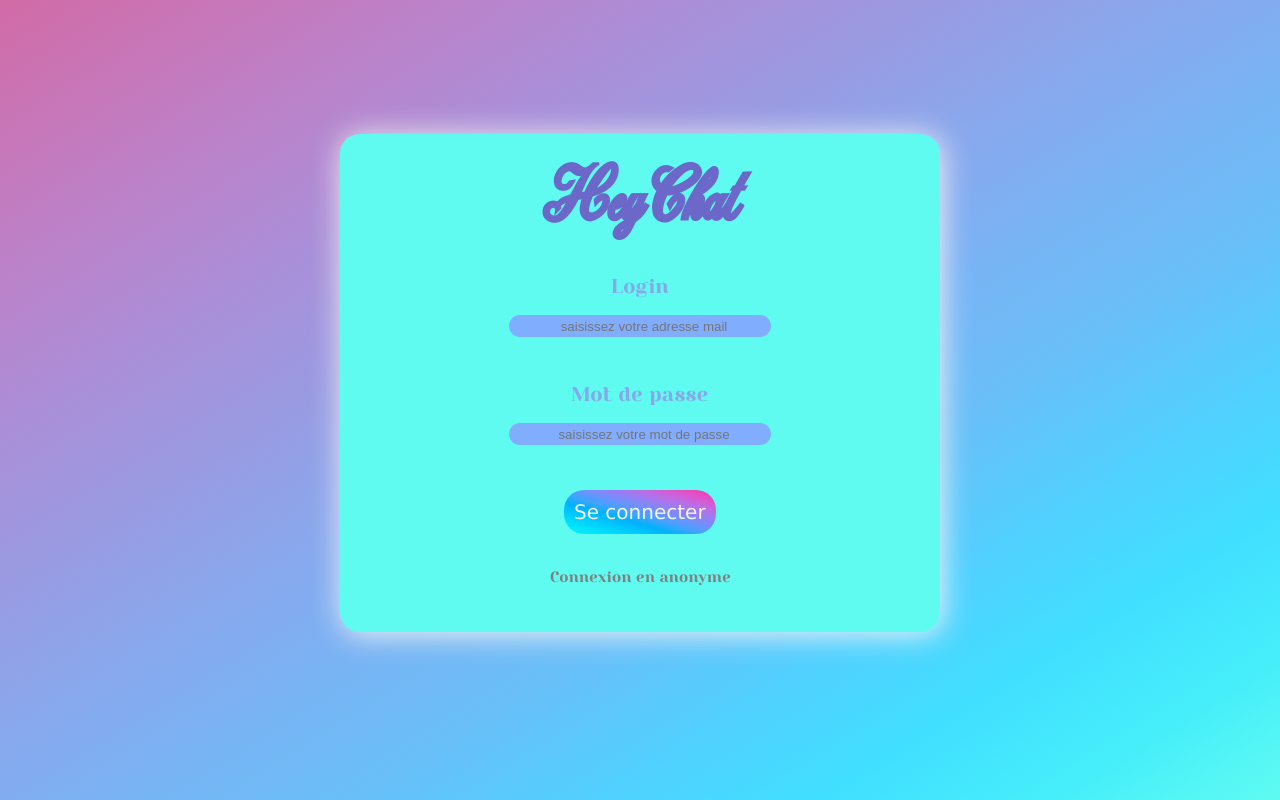
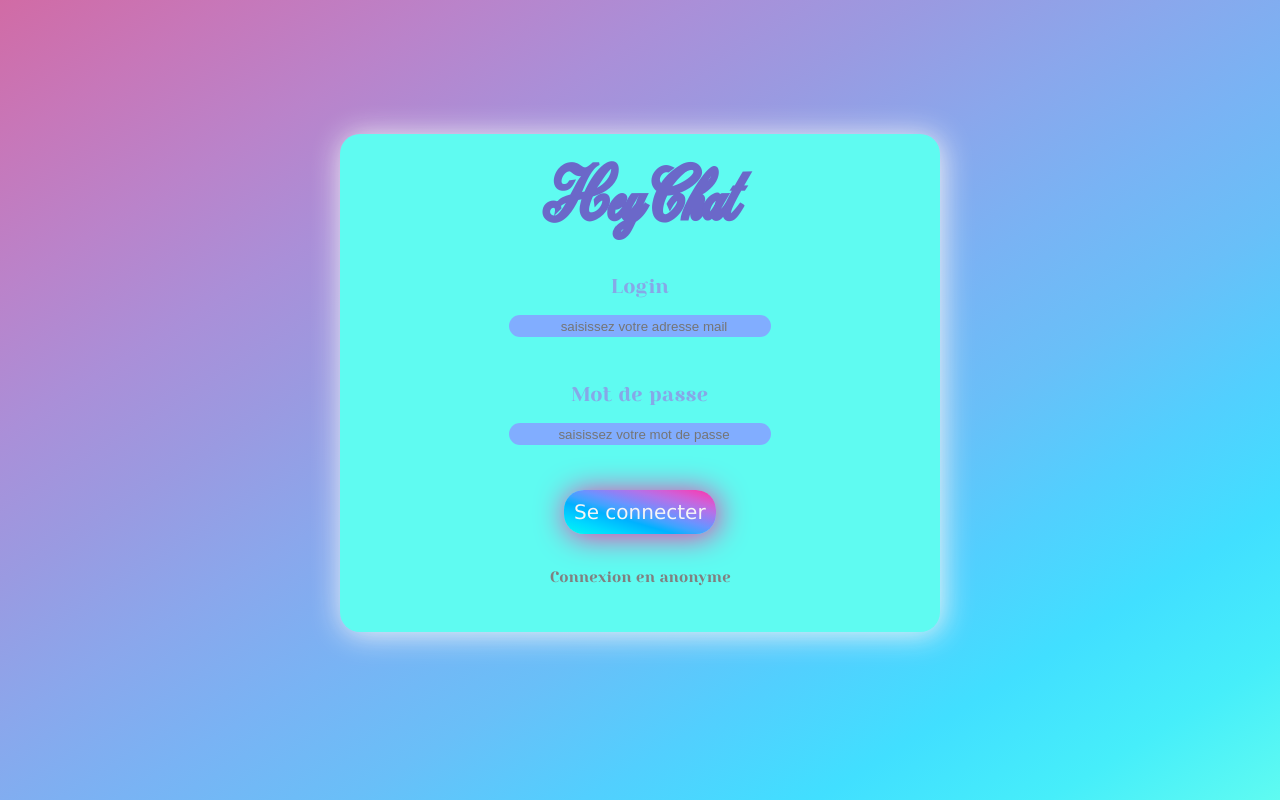
Before and after one commit to MathieuDurand28/HeyChat, a React (Vite) app: page / in a window 1280 px wide. Built offline with nearby package versions, Linux system fonts and the light colour scheme.

Commit message:
test update button

```diff
--- a/src/components/Button/Button.scss
+++ b/src/components/Button/Button.scss
@@ -8,6 +8,7 @@
     text-align: center;
     border-radius: 20px;
     color: whitesmoke;
+    box-shadow: 2px 2px 30px #fb2ea3;
     cursor: pointer;
     &:hover{
         animation: 0.6s buttonTransition;
@@ -34,5 +35,8 @@
 
   @keyframes buttonBackGroundColor {
     0%   {background-image: linear-gradient(to left bottom, #fb2ea3, #e949c0, #d05fd7, #b272e9, #8f81f5, #6994ff, #3ea4ff, #00b1ff, #00c5ff, #00d8ff, #00e9f9, #0df9eb);}
-    100% { background-image: linear-gradient(to left bottom, #d668a7, #cc6cb9, #be73cb, #a97bdc, #8e83ea, #7091f5, #4b9dfb, #00a8fd, #00b8f8, #00c5ec, #3ed1df, #70dad3);}
+    100% {
+      background-image: linear-gradient(to left bottom, #d668a7, #cc6cb9, #be73cb, #a97bdc, #8e83ea, #7091f5, #4b9dfb, #00a8fd, #00b8f8, #00c5ec, #3ed1df, #70dad3);
+      box-shadow: 2px 2px 30px #6994ff;
+    }
   }
```
